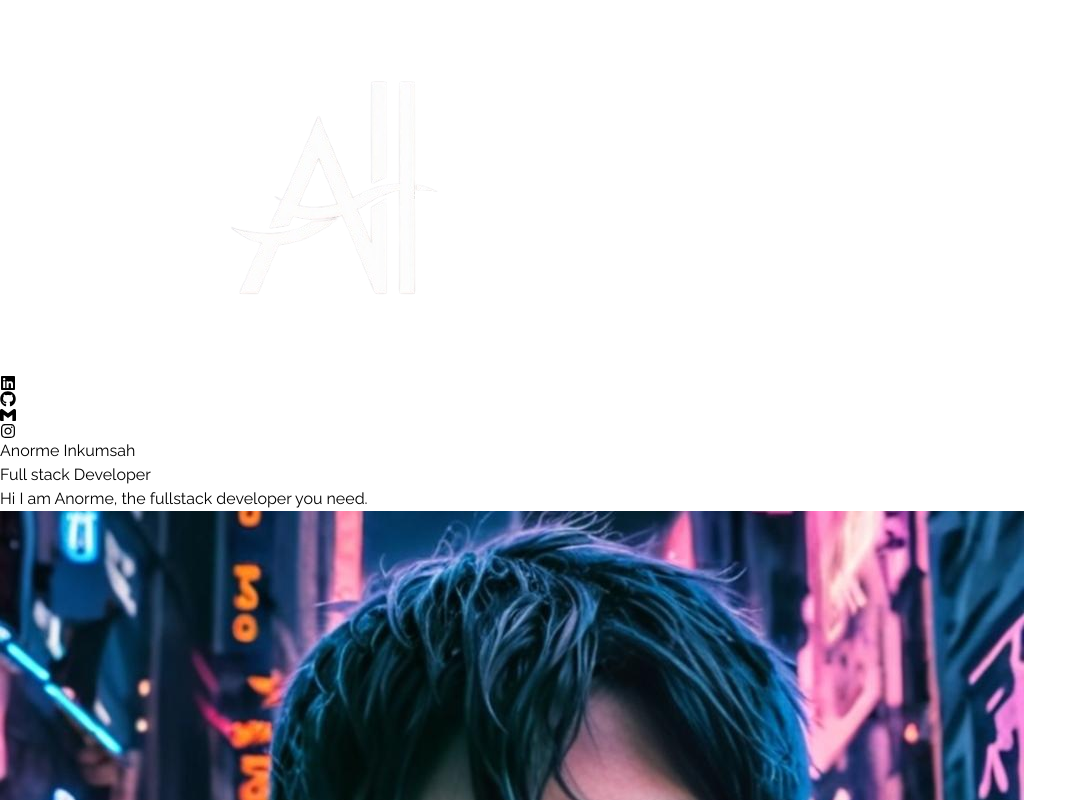
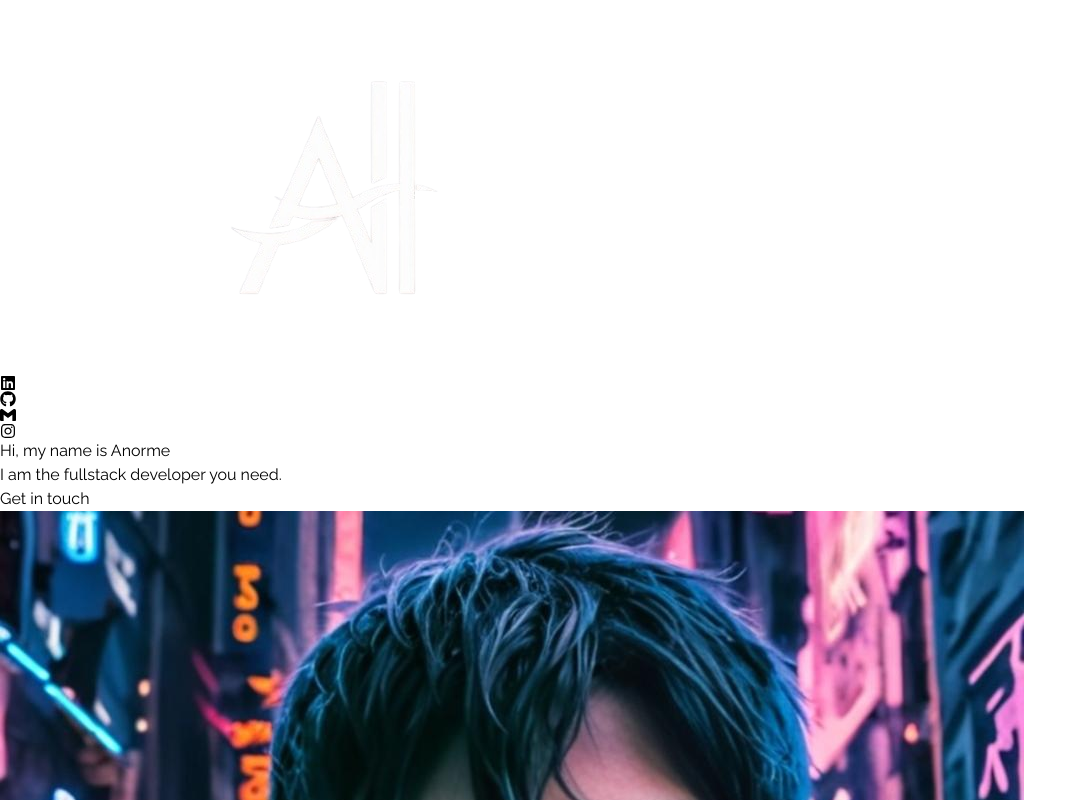
Before and after one commit to Anorme/zerofolio, a React (Vite) app: page / in a window 1280 px wide. Shown: the top 800 px of the page, without its empty margins (0-1087 px from the left). Built offline with nearby package versions, Linux system fonts and the light colour scheme.

Commit message:
Changed hero section layout

```diff
--- a/src/components/Hero.jsx
+++ b/src/components/Hero.jsx
@@ -15,28 +15,28 @@ const Hero = () => {
   return (
     <div className="border-b border-neutral-900 pb-4 lg:mb-35">
       <div className="flex flex-wrap">
-        <div className="w-full lg:w-1/2">
+        <div className="w-full lg:w-1/2 content-center">
           <div className="flex flex-col items-center lg:items-start">
             <motion.h1
-              variants={container(0)}
-              initial="hidden"
-              animate="visible"
-              className="pb-16 text-xl font-thin tracking-tight lg:mt-16 lg:text-8xl "
-              >Anorme Inkumsah
-            </motion.h1>
-            <motion.span
               variants={container(0.5)}
               initial="hidden"
               animate="visible"
-              className="bg-gradient-to-r from-slate-300 via-indigo-500 to-purple-500 bg-clip-text text-4xl tracking-tight text-transparent">
-              Full stack Developer
-            </motion.span>
+              className="lg:mt-10 text-6xl tracking-tight">
+              Hi, my name is <span className="bg-gradient-to-r from-slate-300 via-indigo-500 to-purple-500 text-transparent bg-clip-text">Anorme</span>
+            </motion.h1>
             <motion.p variants={container(1)}
               initial="hidden"
               animate="visible"
-              className="my-2 max-w-xl py-6 font-light tracking-tighter">
+              className="my-2 max-w-xl py-6 font-light tracking-tighter text-3xl">
               {HERO_CONTENT}
             </motion.p>
+            <motion.button
+              initial={{x:-50, opacity:0}}
+              animate={{x:0, opacity: 1}}
+              transition={{duration: 1, delay:1.2}}
+              className="mb-8 mt-0 mx-0 bg-purple-700 rounded text-white w-2xl m-4 p-2 cursor-pointer border-purple-800 transition ease-in-out delay-250 hover:bg-purple-500 hover:scale-110 hover:translate-y-1"
+            >Get in touch
+            </motion.button>
           </div>
         </div>
         <div className="w-full lg:w-1/2 lg:p-8">
--- a/src/constants/index.js
+++ b/src/constants/index.js
@@ -3,7 +3,7 @@ import project2 from "../assets/projects/project-2.jpg";
 import project3 from "../assets/projects/project-3.jpg";
 import project4 from "../assets/projects/project-4.jpg";
 
-export const HERO_CONTENT = `Hi I am Anorme, the fullstack developer you need. `;
+export const HERO_CONTENT = `I am the fullstack developer you need. `;
 
 export const ABOUT_TEXT = `My goal is to grow by creating innovative and impactful solutions that drive business growth and deliver exceptional user experiences.`;
 
```
